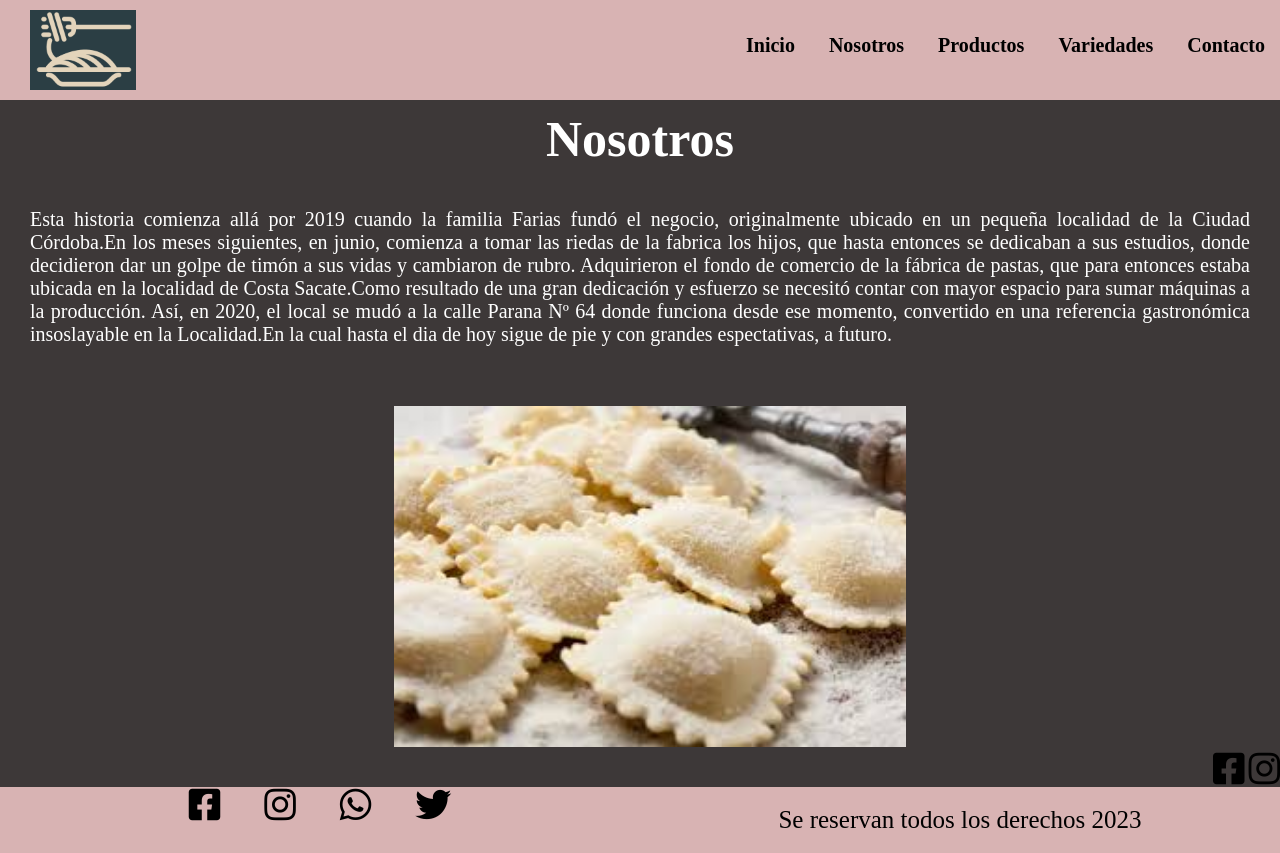
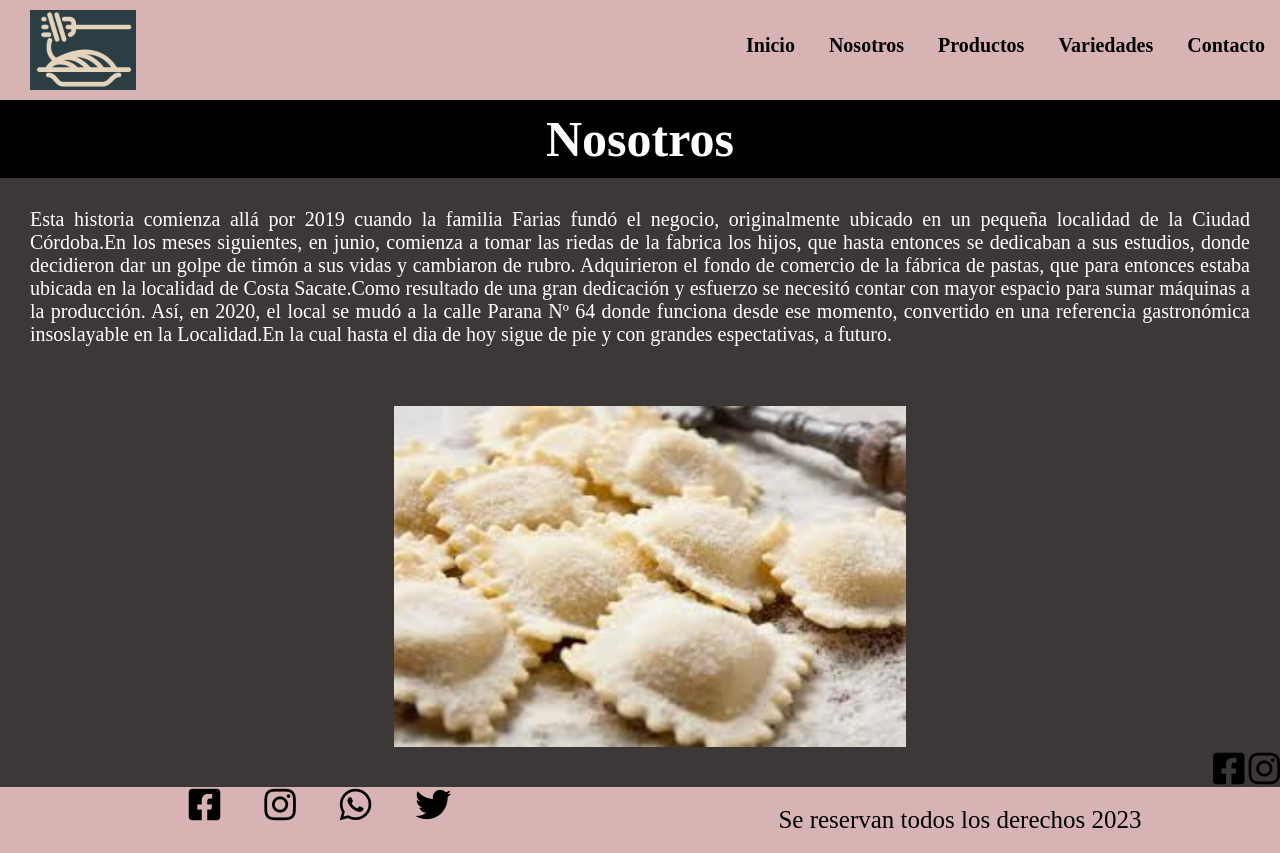
Before and after one commit to alvarofarias24/proyecto_final, a website: page pages/nosotros.html in a window 1280 px wide. Drawn offline with Linux system fonts and the light colour scheme; files whose address does not match are found by name.

Commit message:
cambio de color en titulo de nosostros

```diff
--- a/scss/portails/_main.scss
+++ b/scss/portails/_main.scss
@@ -30,7 +30,7 @@
 
  .main-nosotros{
     h1{
-        background-color:$colormain;
+        background-color:black;
         text-align: center;
         color: $blanco;
         font-size: 50px;
```
Also changed, not shown: css/estilo.css.
